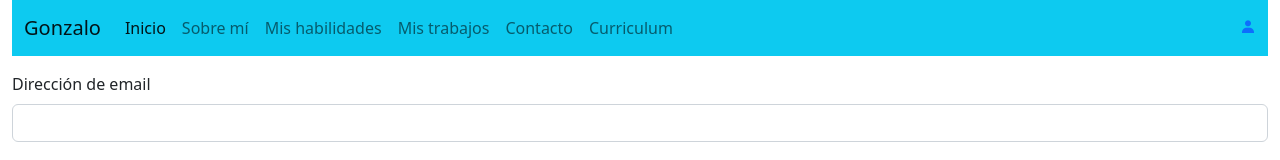
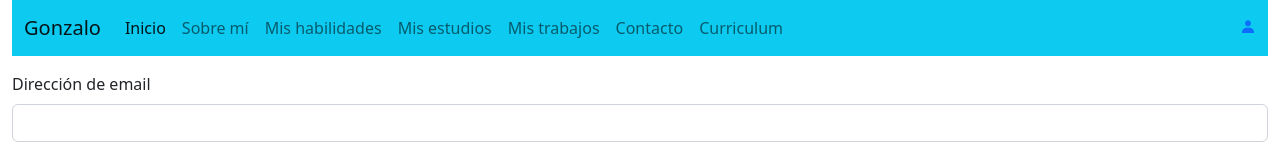
Before and after one commit to Gonzalo-diez/front-end-estatico-yoprogramo, a plain HTML site: page html/login.html in a window 1280 px wide. Shown: the top 160 px of the page. Drawn offline with nearby package versions, Linux system fonts and the light colour scheme.

Commit message:
arreglos de menu

```diff
--- a/html/login.html
+++ b/html/login.html
@@ -27,6 +27,7 @@
                         <a class="nav-link active" aria-current="page" href="/index.html">Inicio</a>
                         <a class="nav-link" href="/index.html#sobre">Sobre mí</a>
                         <a class="nav-link" href="/index.html#habilidad">Mis habilidades</a>
+                        <a class="nav-link" href="/index.html#estudio">Mis estudios</a>
                         <a class="nav-link" href="/index.html#trabajo">Mis trabajos</a>
                         <a class="nav-link" href="/index.html#contacto">Contacto</a>
                         <a class="nav-link" href="/index.html#curriculum">Curriculum</a>
```
Also changed, not shown: html/olvido.html (+1 -0 lines), html/register.html (+1 -0 lines), html/user.html (+1 -0 lines).
